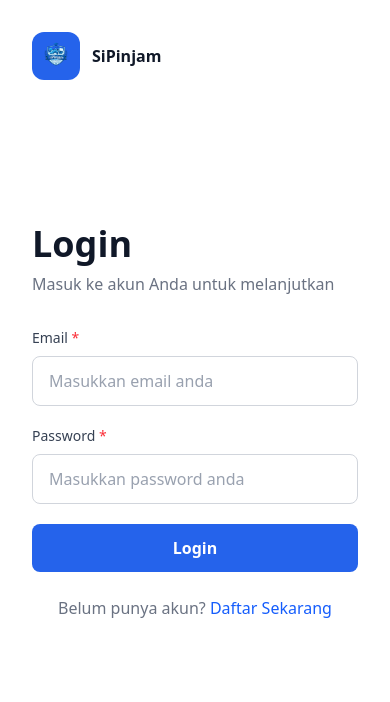
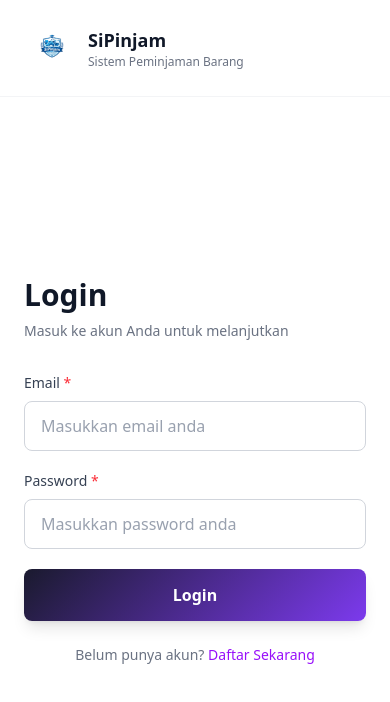
Before and after one commit to Rafiafrzl/SiPinjam, a React (Vite) app in the folder frontend/: page /login in a window 390 px wide. Shown: the top 702 px of the page. Built offline with nearby package versions, Linux system fonts and the light colour scheme; no server answers.

Commit message:
feat: implement user authentication with dedicated login and registration pages, including a new background image.

```diff
--- a/frontend/src/pages/auth/Login.jsx
+++ b/frontend/src/pages/auth/Login.jsx
@@ -4,7 +4,7 @@
 import useAuth from "../../hooks/useAuth";
 import api from "../../utils/api";
 import logo from "../../assets/logo/sipinjam.png";
-import bgImage from "../../assets/bg-sipinjam.png";
+import bgImage from "../../assets/bg-login.png";
 
 const Login = () => {
   const navigate = useNavigate();
@@ -48,7 +48,7 @@
 
   return (
     <div className="min-h-screen flex relative bg-white overflow-hidden">
-      {/* Left Panel - Background Image with Curved Edge */}
+      {/* Left Panel - Background Image with Curved Edge (Desktop Only) */}
       <div
         className="hidden lg:block lg:w-[55%] relative"
         style={{
@@ -72,30 +72,29 @@
       </div>
 
       {/* Right Panel - Login Form */}
-      <div className="w-full lg:w-[45%] flex items-center justify-center p-8 bg-white relative">
-        {/* Mobile Header */}
-        <div className="lg:hidden absolute top-8 left-8">
-          <div className="flex items-center gap-3">
-            <div className="w-12 h-12 rounded-xl flex items-center justify-center" style={{ backgroundColor: "#2563eb" }}>
+      <div className="w-full lg:w-[45%] flex flex-col min-h-screen bg-white relative">
+        {/* Mobile Header - Fixed at top */}
+        <div className="lg:hidden py-3 px-4 flex items-center  border-b border-gray-100">
+          <div
+            className="w-18 h-18 rounded-xl flex items-center justify-center flex-shrink-0"
+
+          >
             <img src={logo} alt="Logo" className="w-8 h-8" />
           </div>
           <div>
-              <h1 className="font-bold text-gray-900">SiPinjam</h1>
-            </div>
+            <h1 className="font-bold text-gray-900 text-lg">SiPinjam</h1>
+            <p className="text-gray-500 text-xs">Sistem Peminjaman Barang</p>
           </div>
         </div>
 
-        {/* Logo - Bottom Right */}
-        <img
-          src={logo}
-          alt=""
-          className="absolute -bottom-8 -right-8 w-64 h-64 opacity-10 pointer-events-none select-none hidden lg:block"
-        />
-
+        {/* Form Container - Centered */}
+        <div className="flex-1 flex items-center justify-center px-6 py-8 lg:p-8">
           <div className="w-full max-w-sm">
             {/* Login Title */}
-          <h1 className="text-4xl font-bold text-gray-900 mb-2">Login</h1>
-          <p className="text-gray-500 mb-8">Masuk ke akun Anda untuk melanjutkan</p>
+            <h1 className="text-3xl lg:text-4xl font-bold text-gray-900 mb-2">Login</h1>
+            <p className="text-gray-500 mb-8 text-sm lg:text-base">
+              Masuk ke akun Anda untuk melanjutkan
+            </p>
 
             {/* Form */}
             <form onSubmit={handleLoginSubmit} className="space-y-5">
@@ -111,7 +110,7 @@
                   onChange={handleLoginChange}
                   placeholder="Masukkan email anda"
                   required
-                className="w-full px-4 py-3 border border-gray-300 rounded-lg focus:ring-2 focus:ring-blue-500 focus:border-blue-500 focus:outline-none transition-all text-gray-900 placeholder-gray-400"
+                  className="w-full px-4 py-3 border border-gray-300 rounded-lg focus:ring-2 focus:ring-purple-500 focus:border-purple-500 focus:outline-none transition-all text-gray-900 placeholder-gray-400"
                 />
               </div>
 
@@ -127,7 +126,7 @@
                   onChange={handleLoginChange}
                   placeholder="Masukkan password anda"
                   required
-                className="w-full px-4 py-3 border border-gray-300 rounded-lg focus:ring-2 focus:ring-blue-500 focus:border-blue-500 focus:outline-none transition-all text-gray-900 placeholder-gray-400"
+                  className="w-full px-4 py-3 border border-gray-300 rounded-lg focus:ring-2 focus:ring-purple-500 focus:border-purple-500 focus:outline-none transition-all text-gray-900 placeholder-gray-400"
                 />
               </div>
 
@@ -135,21 +134,29 @@
               <button
                 type="submit"
                 disabled={loading}
-              className="w-full py-3 text-white font-semibold rounded-lg transition-all disabled:opacity-50 disabled:cursor-not-allowed hover:opacity-90"
-              style={{ backgroundColor: "#2563eb" }}
+                className="w-full py-3.5 text-white font-semibold rounded-lg transition-all disabled:opacity-50 disabled:cursor-not-allowed hover:opacity-90 shadow-lg"
+                style={{ background: "linear-gradient(135deg, #1a1a2e 0%, #7c3aed 100%)" }}
               >
                 {loading ? "Memproses..." : "Login"}
               </button>
             </form>
 
             {/* Register Link */}
-          <p className="mt-6 text-center text-gray-500">
+            <p className="mt-6 text-center text-gray-500 text-sm">
               Belum punya akun?{" "}
-            <Link to="/register" className="text-blue-600 hover:underline font-medium">
+              <Link to="/register" className="text-purple-600 hover:underline font-medium">
                 Daftar Sekarang
               </Link>
             </p>
           </div>
+        </div>
+
+        {/* Logo Watermark - Bottom Right (Desktop Only) */}
+        <img
+          src={logo}
+          alt=""
+          className="absolute -bottom-8 -right-8 w-64 h-64 opacity-10 pointer-events-none select-none hidden lg:block"
+        />
       </div>
     </div>
   );
--- a/frontend/src/pages/auth/Register.jsx
+++ b/frontend/src/pages/auth/Register.jsx
@@ -3,7 +3,7 @@
 import Toast from "../../components/ui/Toast";
 import api from "../../utils/api";
 import logo from "../../assets/logo/sipinjam.png";
-import bgImage from "../../assets/bg-sipinjam.png";
+import bgImage from "../../assets/bg-login.png";
 
 const Register = () => {
   const navigate = useNavigate();
@@ -99,7 +99,7 @@
         {/* Mobile Header */}
         <div className="lg:hidden absolute top-8 left-8">
           <div className="flex items-center gap-3">
-            <div className="w-12 h-12 rounded-xl flex items-center justify-center" style={{ backgroundColor: "#2563eb" }}>
+            <div className="w-12 h-12 rounded-xl flex items-center justify-center" >
               <img src={logo} alt="Logo" className="w-8 h-8" />
             </div>
             <div>
@@ -135,7 +135,7 @@
                   onChange={handleChange}
                   placeholder="Nama lengkap"
                   required
-                  className="w-full px-4 py-2.5 border border-gray-300 rounded-lg focus:ring-2 focus:ring-blue-500 focus:border-blue-500 focus:outline-none transition-all text-gray-900 placeholder-gray-400 text-sm"
+                  className="w-full px-4 py-2.5 border border-gray-300 rounded-lg focus:ring-2 focus:ring-purple-500 focus:border-purple-500 focus:outline-none transition-all text-gray-900 placeholder-gray-400 text-sm"
                 />
               </div>
               <div>
@@ -149,7 +149,7 @@
                   onChange={handleChange}
                   placeholder="X, XI, XII"
                   required
-                  className="w-full px-4 py-2.5 border border-gray-300 rounded-lg focus:ring-2 focus:ring-blue-500 focus:border-blue-500 focus:outline-none transition-all text-gray-900 placeholder-gray-400 text-sm"
+                  className="w-full px-4 py-2.5 border border-gray-300 rounded-lg focus:ring-2 focus:ring-purple-500 focus:border-purple-500 focus:outline-none transition-all text-gray-900 placeholder-gray-400 text-sm"
                 />
               </div>
             </div>
@@ -166,7 +166,7 @@
                 onChange={handleChange}
                 placeholder="Masukkan Email anda"
                 required
-                className="w-full px-4 py-2.5 border border-gray-300 rounded-lg focus:ring-2 focus:ring-blue-500 focus:border-blue-500 focus:outline-none transition-all text-gray-900 placeholder-gray-400 text-sm"
+                className="w-full px-4 py-2.5 border border-gray-300 rounded-lg focus:ring-2 focus:ring-purple-500 focus:border-purple-500 focus:outline-none transition-all text-gray-900 placeholder-gray-400 text-sm"
               />
             </div>
 
@@ -181,7 +181,7 @@
                 value={formData.noTelepon}
                 onChange={handleChange}
                 placeholder="Masukkan No Telepon"
-                className="w-full px-4 py-2.5 border border-gray-300 rounded-lg focus:ring-2 focus:ring-blue-500 focus:border-blue-500 focus:outline-none transition-all text-gray-900 placeholder-gray-400 text-sm"
+                className="w-full px-4 py-2.5 border border-gray-300 rounded-lg focus:ring-2 focus:ring-purple-500 focus:border-purple-500 focus:outline-none transition-all text-gray-900 placeholder-gray-400 text-sm"
               />
             </div>
 
@@ -198,7 +198,7 @@
                   onChange={handleChange}
                   placeholder="Masukkan Password"
                   required
-                  className="w-full px-4 py-2.5 border border-gray-300 rounded-lg focus:ring-2 focus:ring-blue-500 focus:border-blue-500 focus:outline-none transition-all text-gray-900 placeholder-gray-400 text-sm"
+                  className="w-full px-4 py-2.5 border border-gray-300 rounded-lg focus:ring-2 focus:ring-purple-500 focus:border-purple-500 focus:outline-none transition-all text-gray-900 placeholder-gray-400 text-sm"
                 />
                 {errors.password && (
                   <p className="text-red-500 text-xs mt-1">{errors.password}</p>
@@ -215,7 +215,7 @@
                   onChange={handleChange}
                   placeholder="Ulangi password"
                   required
-                  className="w-full px-4 py-2.5 border border-gray-300 rounded-lg focus:ring-2 focus:ring-blue-500 focus:border-blue-500 focus:outline-none transition-all text-gray-900 placeholder-gray-400 text-sm"
+                  className="w-full px-4 py-2.5 border border-gray-300 rounded-lg focus:ring-2 focus:ring-purple-500 focus:border-purple-500 focus:outline-none transition-all text-gray-900 placeholder-gray-400 text-sm"
                 />
                 {errors.confirmPassword && (
                   <p className="text-red-500 text-xs mt-1">{errors.confirmPassword}</p>
@@ -228,7 +228,7 @@
               type="submit"
               disabled={loading}
               className="w-full py-3 text-white font-semibold rounded-lg transition-all disabled:opacity-50 disabled:cursor-not-allowed hover:opacity-90 mt-2"
-              style={{ backgroundColor: "#2563eb" }}
+              style={{ background: "linear-gradient(135deg, #1a1a2e 0%, #7c3aed 100%)" }}
             >
               {loading ? "Memproses..." : "Daftar Sekarang"}
             </button>
@@ -237,7 +237,7 @@
           {/* Login Link */}
           <p className="mt-6 text-center text-gray-500">
             Sudah punya akun?{" "}
-            <Link to="/login" className="text-blue-600 hover:underline font-medium">
+            <Link to="/login" className="text-purple-600 hover:underline font-medium">
               Login di sini
             </Link>
           </p>
```
Also changed, not shown: frontend/src/assets/bg-login.png (added). Lines whose indentation alone changed are shown as unchanged.
